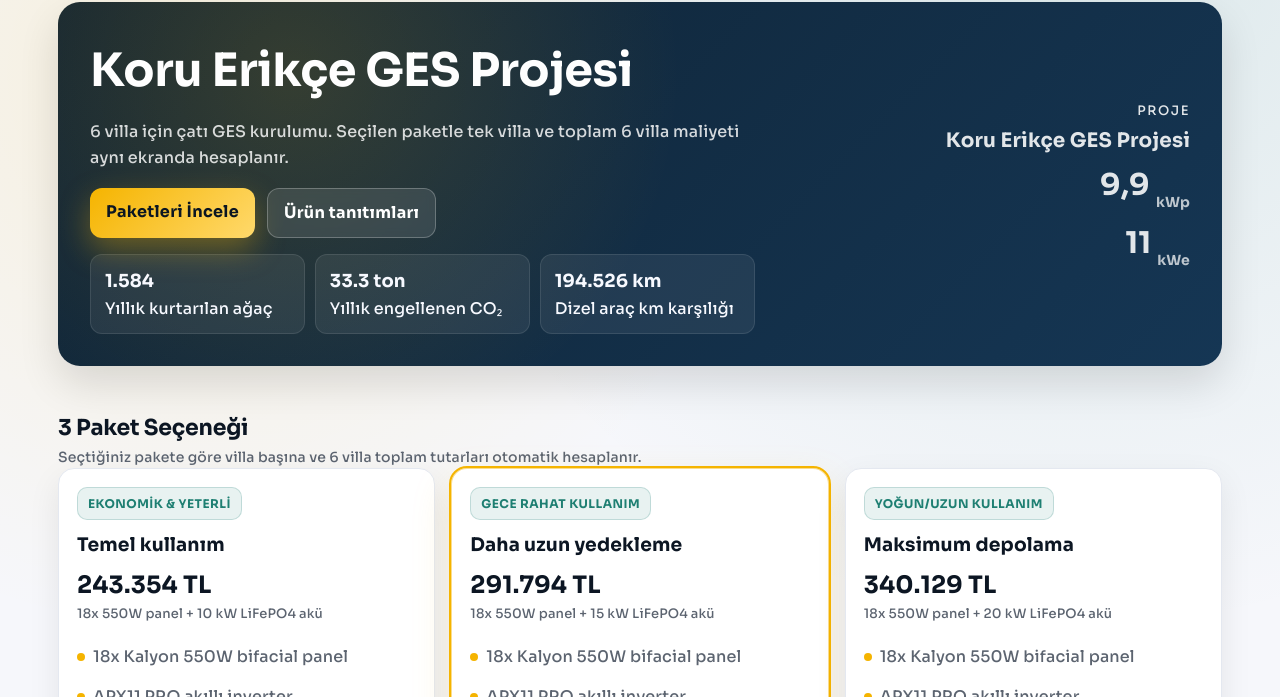
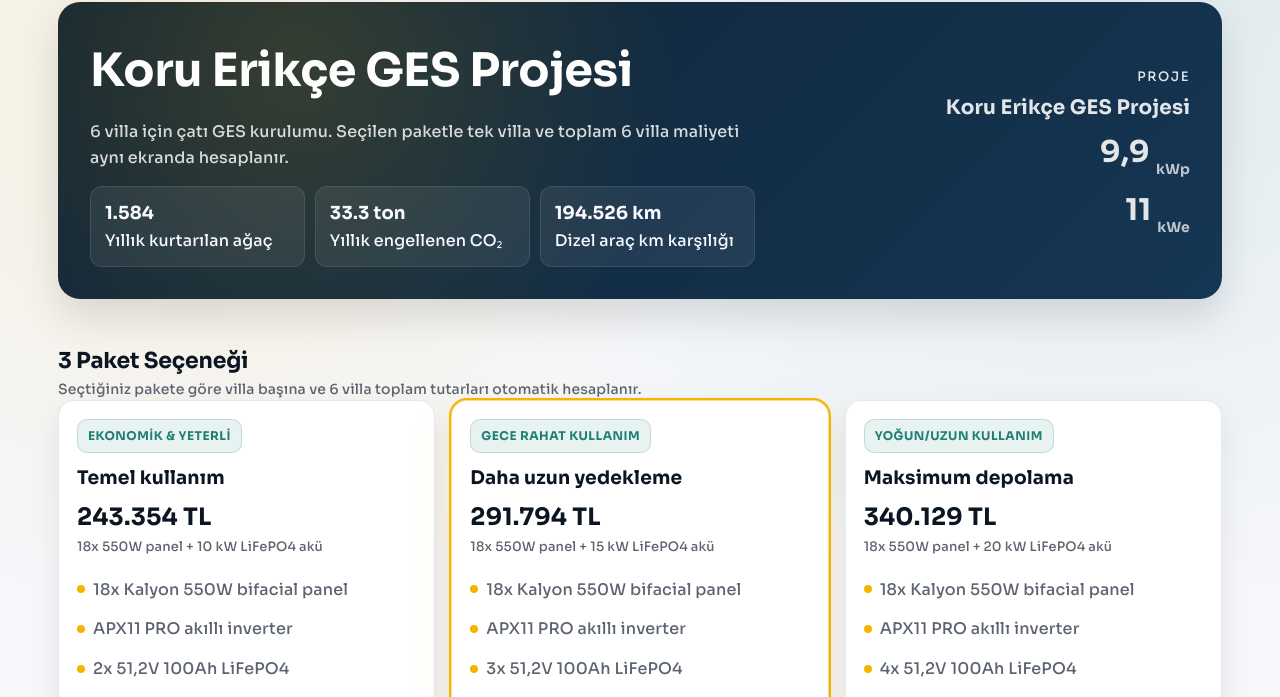
Before and after one commit to furkandiinc1/solarteklif, a plain HTML site: page index.html in a window 1280 px wide. Shown: the part 80-777 px from the top of the page. Drawn offline with Linux system fonts and the light colour scheme.

Commit message:
remove hero cta buttons

```diff
--- a/index.html
+++ b/index.html
@@ -27,10 +27,6 @@
         <div>
           <h1>Koru Erikçe GES Projesi</h1>
           <p>6 villa için çatı GES kurulumu. Seçilen paketle tek villa ve toplam 6 villa maliyeti aynı ekranda hesaplanır.</p>
-          <div class="cta-row">
-            <a class="btn primary" href="#paketler">Paketleri İncele</a>
-            <a class="btn" href="urunler.html">Ürün tanıtımları</a>
-          </div>
           <div class="metrics">
             <div class="metric">
               <strong id="trees"></strong>
```
